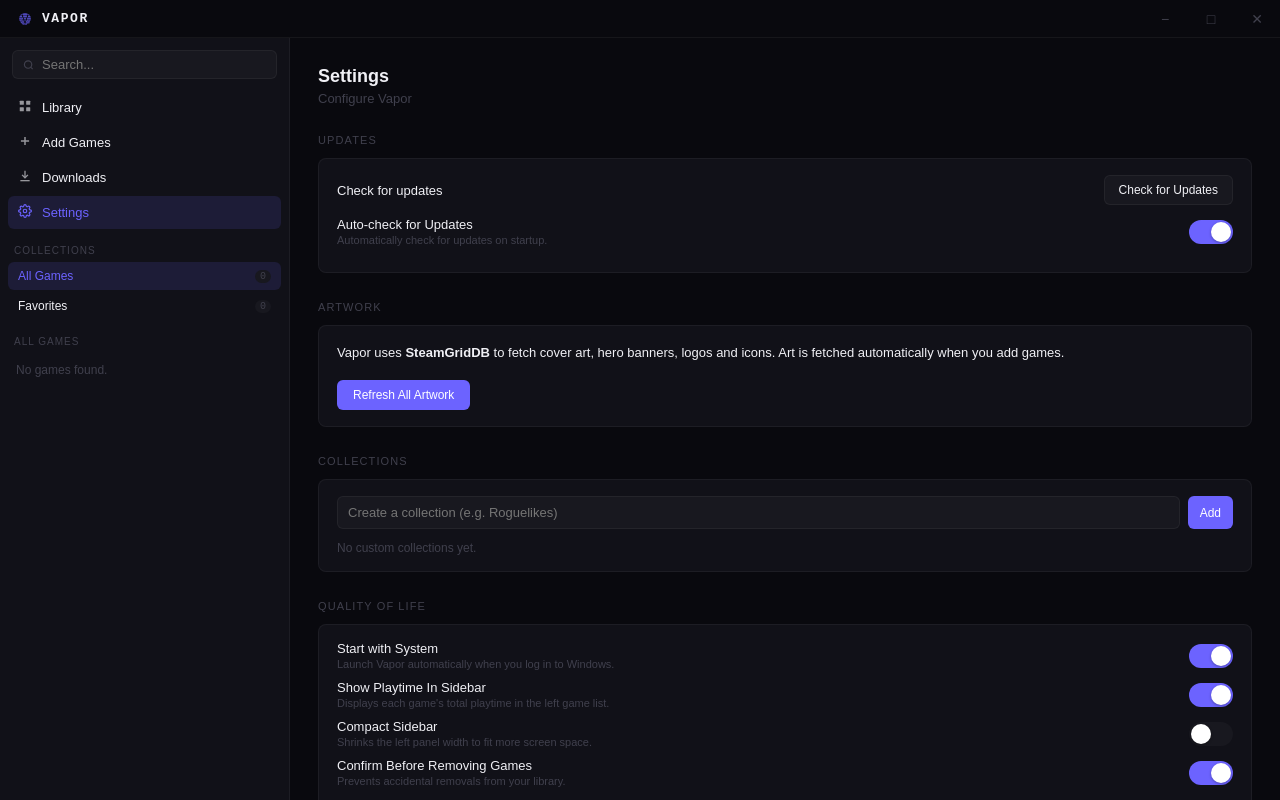
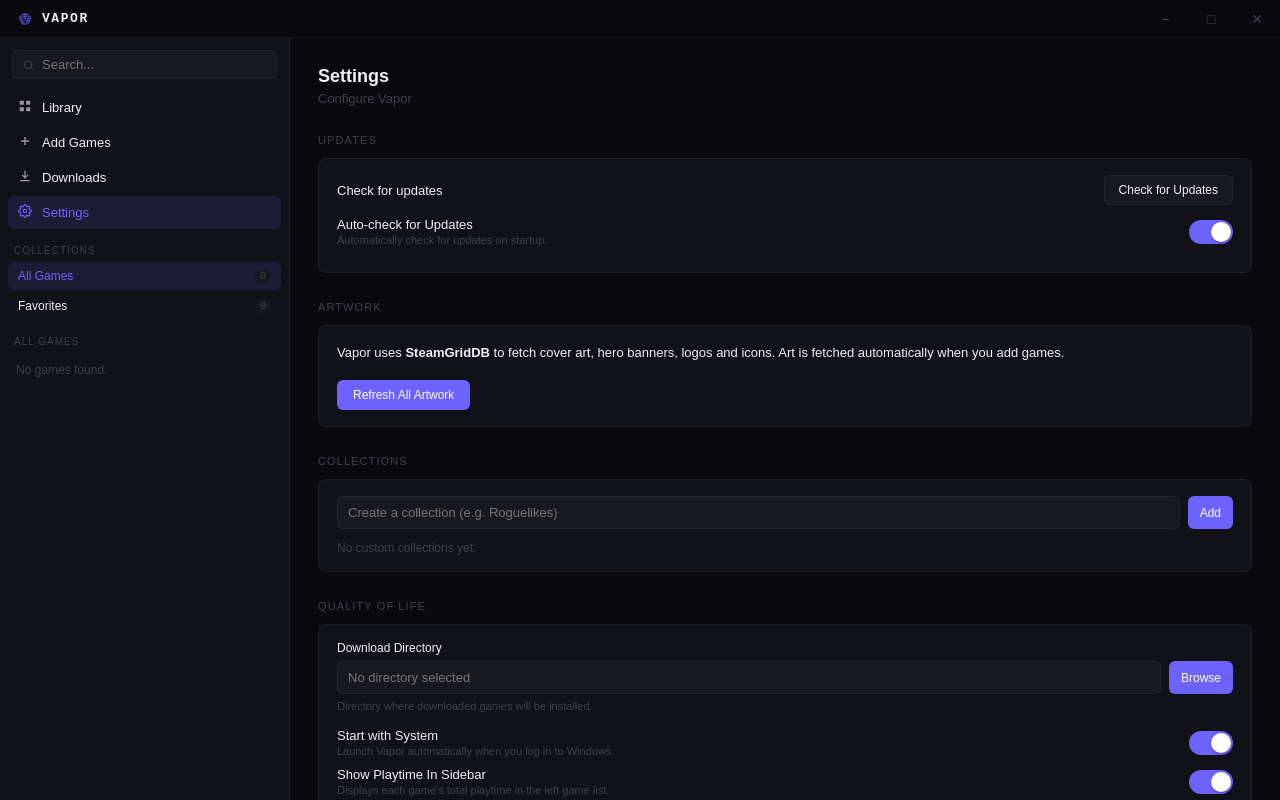
Before and after one commit to HAJTIDev/vapor, a React (Vite) app: page / in a window 1280 px wide. Both pictures are taken after a click on the button "Settings". Built offline with nearby package versions, Linux system fonts and the light colour scheme.

Commit message:
chore: publish v1.2.7

```diff
--- a/main.js
+++ b/main.js
@@ -163,7 +163,7 @@ const userDataPath = app.getPath('userData')
 const gamesFile = path.join(userDataPath, 'games.json')
 const settingsFile = path.join(userDataPath, 'settings.json')
 const SGDB_KEY_FILE = path.join(userDataPath, 'sgdb.key')
-const downloadsDir = path.join(app.getPath('downloads'), 'Vapor Downloads')
+const downloadsDir = path.join(app.getPath('home'), 'Vapor Games')
 const downloadsStateFile = path.join(userDataPath, 'downloads.json')
 
 function getPersistedDownloads() {
@@ -895,7 +895,9 @@ ipcMain.handle('update:install', () => {
 
 ipcMain.handle('downloader:start', async (_, payload = {}) => {
   const source = normalizeDownloadSource(payload.source)
-  const targetPath = String(payload.savePath || '').trim() || downloadsDir
+  const settings = loadJSON(settingsFile, defaultSettings)
+  const defaultDir = settings.downloadDir || downloadsDir
+  const targetPath = String(payload.savePath || '').trim() || defaultDir
   if (!source) return { ok: false, error: 'Missing source' }
 
   const sourceKey = normalizeDownloadSource(source)
--- a/src/App.jsx
+++ b/src/App.jsx
@@ -335,7 +335,7 @@ export default function App() {
               onDone={() => setView('library')}
             />
           )}
-          {view === 'downloads' && <Downloader />}
+          {view === 'downloads' && <Downloader settings={settings} />}
         </main>
       </div>
 
--- a/src/components/Downloader.jsx
+++ b/src/components/Downloader.jsx
@@ -38,10 +38,10 @@ function parseInputSource(raw) {
   return null
 }
 
-export default function Downloader() {
+export default function Downloader({ settings }) {
   const [downloads, setDownloads] = useState([])
   const [source, setSource] = useState('')
-  const [savePath, setSavePath] = useState('')
+  const [savePath, setSavePath] = useState(settings?.downloadDir || '')
   const [busy, setBusy] = useState(false)
   const [error, setError] = useState('')
 
--- a/src/components/Settings.jsx
+++ b/src/components/Settings.jsx
@@ -228,6 +228,47 @@ export default function Settings({ settings, onSave, games, onRefreshAllArt }) {
       </Section>
 
       <Section title="Quality of Life">
+        <div style={{ marginBottom:16 }}>
+          <div style={{ fontSize:12, color:'var(--text-dim)', marginBottom:6 }}>Download Directory</div>
+          <div style={{ display:'flex', gap:8 }}>
+            <input
+              value={settings.downloadDir || ''}
+              readOnly
+              placeholder="No directory selected"
+              style={{
+                flex:1,
+                background:'var(--surface2)',
+                border:'1px solid var(--border)',
+                borderRadius:6,
+                padding:'8px 10px',
+                color:'var(--text)',
+                fontSize:13,
+              }}
+            />
+            <button
+              onClick={async () => {
+                const dir = await vaporApi.dialog.folder()
+                if (dir) {
+                  onSave({ ...settings, downloadDir: dir })
+                }
+              }}
+              style={{
+                padding:'8px 12px',
+                borderRadius:6,
+                fontSize:12,
+                background:'var(--accent)',
+                color:'#fff',
+                border:'none',
+                cursor:'pointer',
+              }}
+            >
+              Browse
+            </button>
+          </div>
+          <div style={{ fontSize:11, color:'var(--text-muted)', marginTop:6 }}>
+            Directory where downloaded games will be installed.
+          </div>
+        </div>
         <ToggleRow
           label="Start with System"
           desc="Launch Vapor automatically when you log in to Windows."
```
Also changed, not shown: package.json (+7 -1 lines), 2 other files (tests, documents, lock files or other folders).
